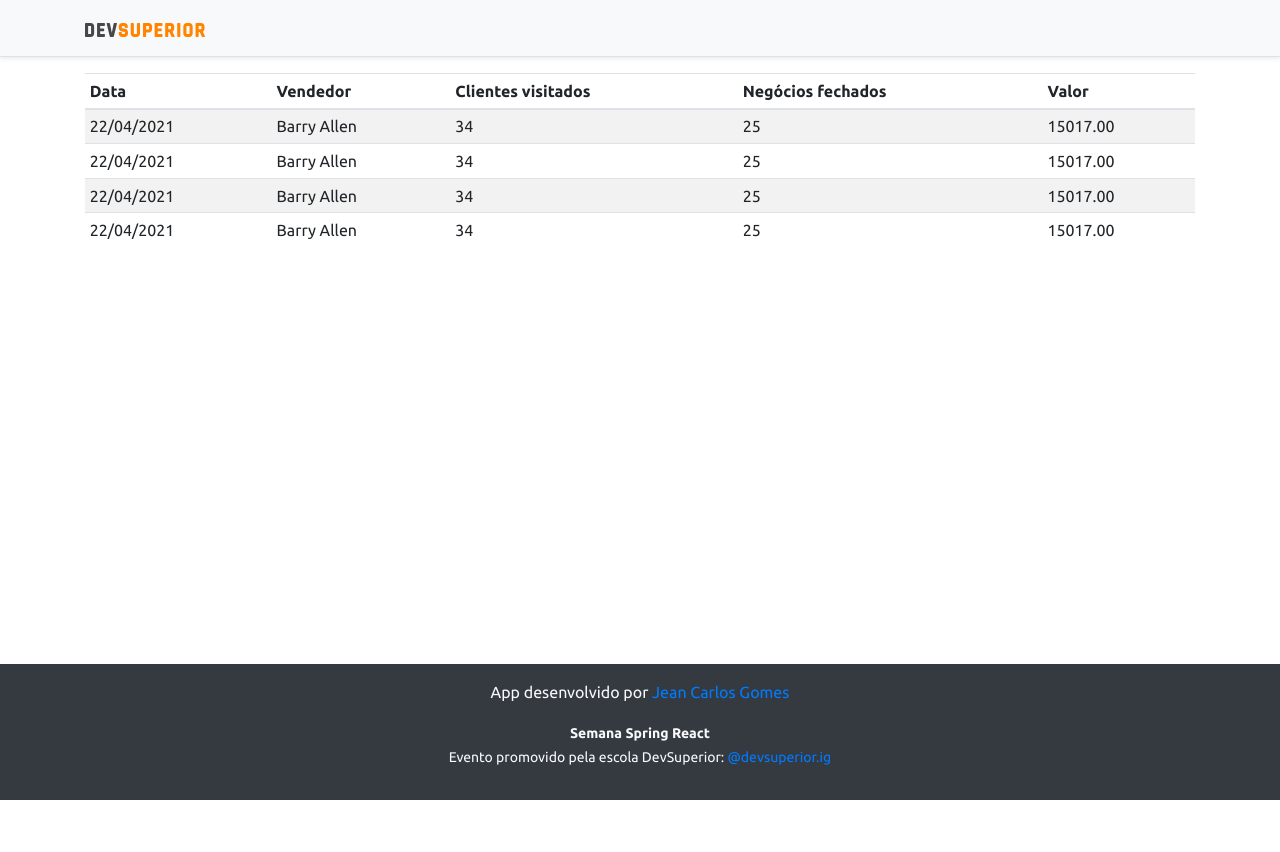
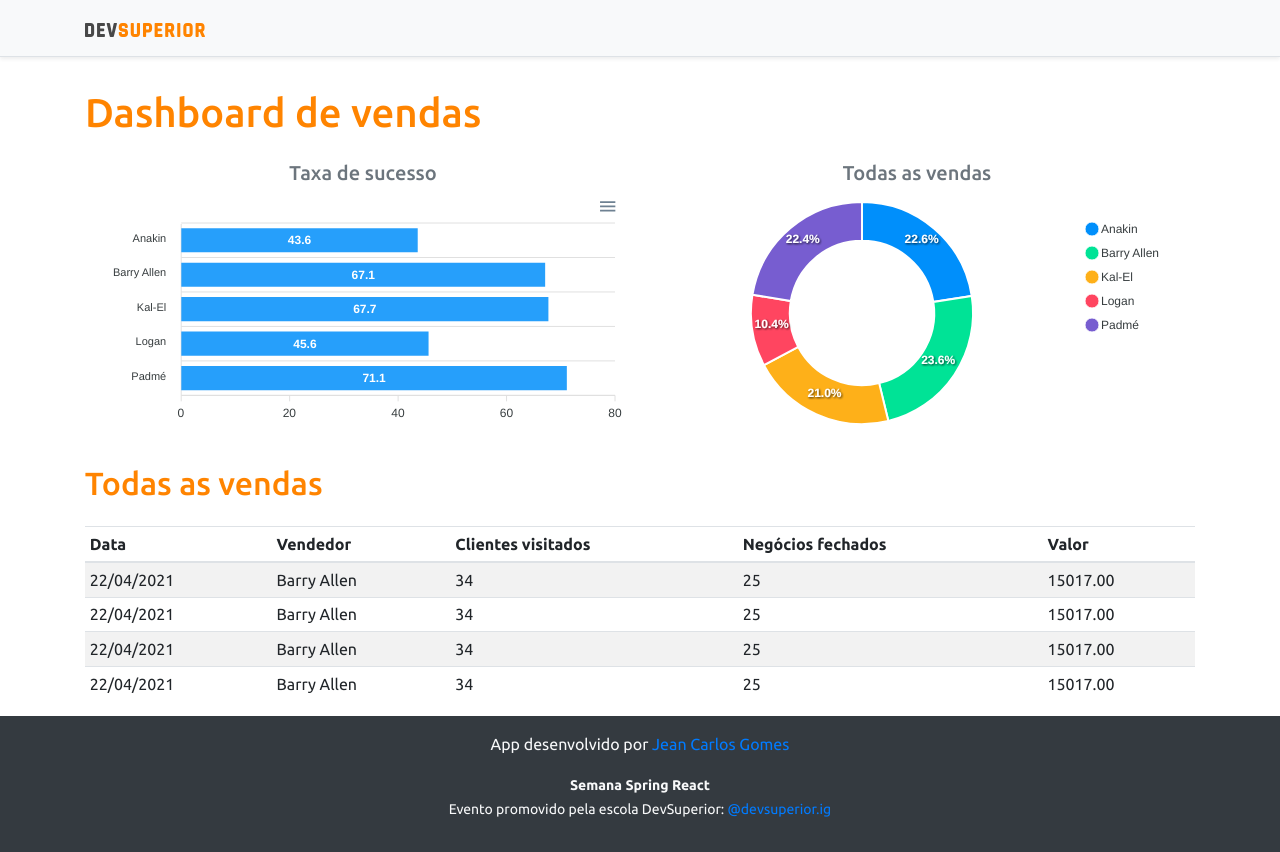
Before and after one commit to JeanCDev/SDS3, a React (Create React App) app in the folder frontend/: page / in a window 1280 px wide. Before the commit the page ends 800 px from the top, so only its background shows below. Built offline with nearby package versions, Linux system fonts and the light colour scheme.

Commit message:
Static charts

```diff
--- a/frontend/package.json
+++ b/frontend/package.json
@@ -12,10 +12,12 @@
     "@types/node": "^12.0.0",
     "@types/react": "^17.0.0",
     "@types/react-dom": "^17.0.0",
+    "apexcharts": "^3.26.1",
     "bootstrap": "^4.6.0",
     "jquery": "1.9.1",
     "popper.js": "^1.16.1",
     "react": "^17.0.2",
+    "react-apexcharts": "^1.3.9",
     "react-dom": "^17.0.2",
     "react-scripts": "4.0.3",
     "typescript": "^4.1.2",
--- a/frontend/src/App.tsx
+++ b/frontend/src/App.tsx
@@ -1,6 +1,8 @@
 import { Navbar } from "components/Navbar";
 import { Footer } from "components/Footer";
 import { DataTable } from "components/DataTable";
+import { BarChart } from "components/BarChart";
+import { DonutChart } from "components/DonutChart";
 
 function App() {
   return (
@@ -8,6 +10,24 @@
       <Navbar />
 
       <div className="container">
+        <h1 className="text-primary py-3">Dashboard de vendas</h1>
+
+        <div className="row px-3">
+          <div className="col-sm-6">
+            <h5 className="text-center text-secondary">Taxa de sucesso</h5>
+            <BarChart />
+          </div>
+
+          <div className="col-sm-6">
+            <h5 className="text-center text-secondary">Todas as vendas</h5>
+            <DonutChart />
+          </div>
+        </div>
+
+        <div className="py-3">
+          <h2 className="text-primary">Todas as vendas</h2>
+        </div>
+
         <DataTable />
       </div>
 
--- /dev/null
+++ b/frontend/src/components/BarChart/index.tsx
@@ -0,0 +1,32 @@
+import Chart from "react-apexcharts";
+
+export function BarChart() {
+  const options = {
+    plotOptions: {
+      bar: {
+        horizontal: true,
+      }
+    },
+  };
+
+  const mockData = {
+    labels: {
+      categories: ['Anakin', 'Barry Allen', 'Kal-El', 'Logan', 'Padmé']
+    },
+    series: [
+      {
+        name: "% Sucesso",
+        data: [43.6, 67.1, 67.7, 45.6, 71.1]
+      }
+    ]
+  };
+
+  return (
+    <Chart
+      options={{...options, xaxis: mockData.labels}}
+      series={mockData.series}
+      type="bar"
+      height="240"
+    />
+  );
+}
--- /dev/null
+++ b/frontend/src/components/DonutChart/index.tsx
@@ -0,0 +1,24 @@
+import Chart from "react-apexcharts";
+
+export function DonutChart() {
+
+  const mockData = {
+    series: [477138, 499928, 444867, 220426, 473088],
+    labels: ['Anakin', 'Barry Allen', 'Kal-El', 'Logan', 'Padmé']
+  }
+
+  const options = {
+    legend: {
+      show: true
+    }
+  }
+
+  return (
+    <Chart
+      options={{...options, labels: mockData.labels}}
+      series={mockData.series}
+      type="donut"
+      height="240"
+    />
+  );
+}
```
Also changed, not shown: 1 other file (tests, documents, lock files or other folders).
